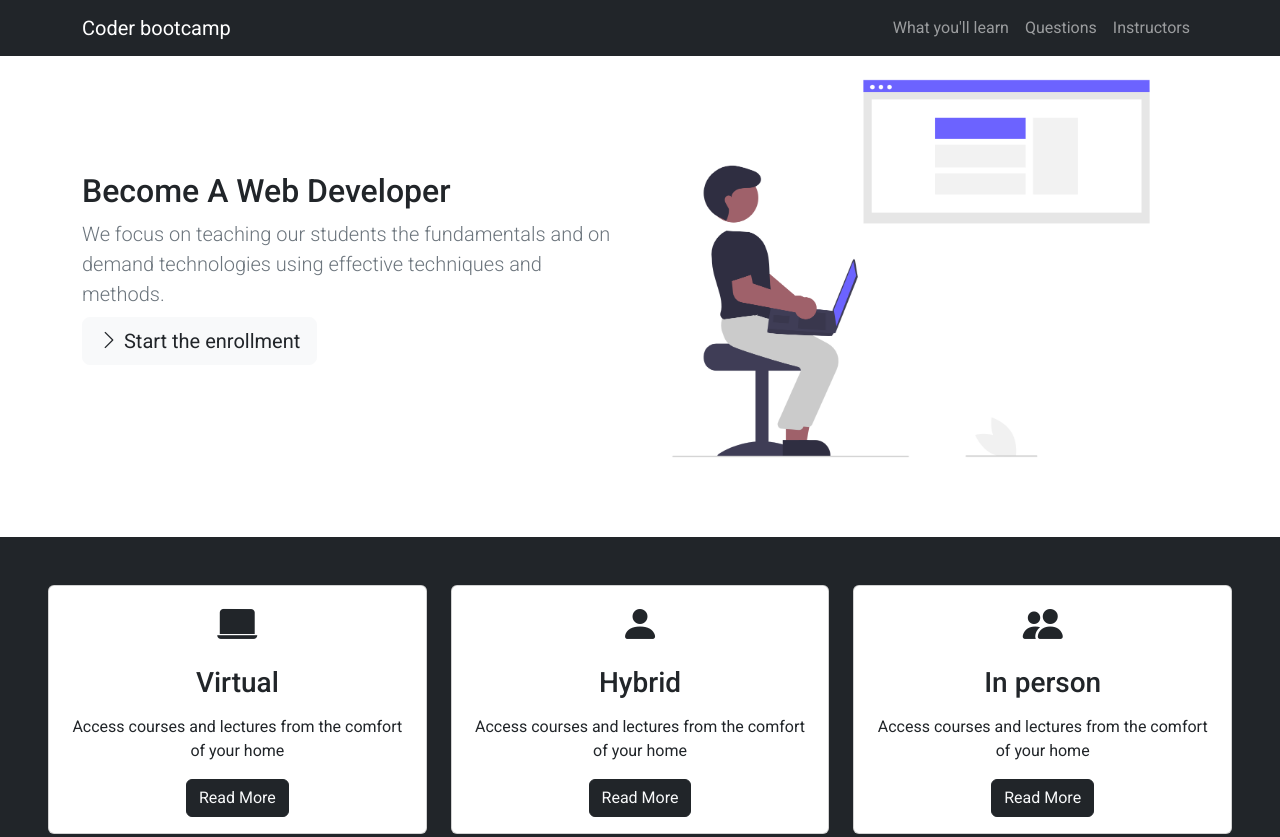
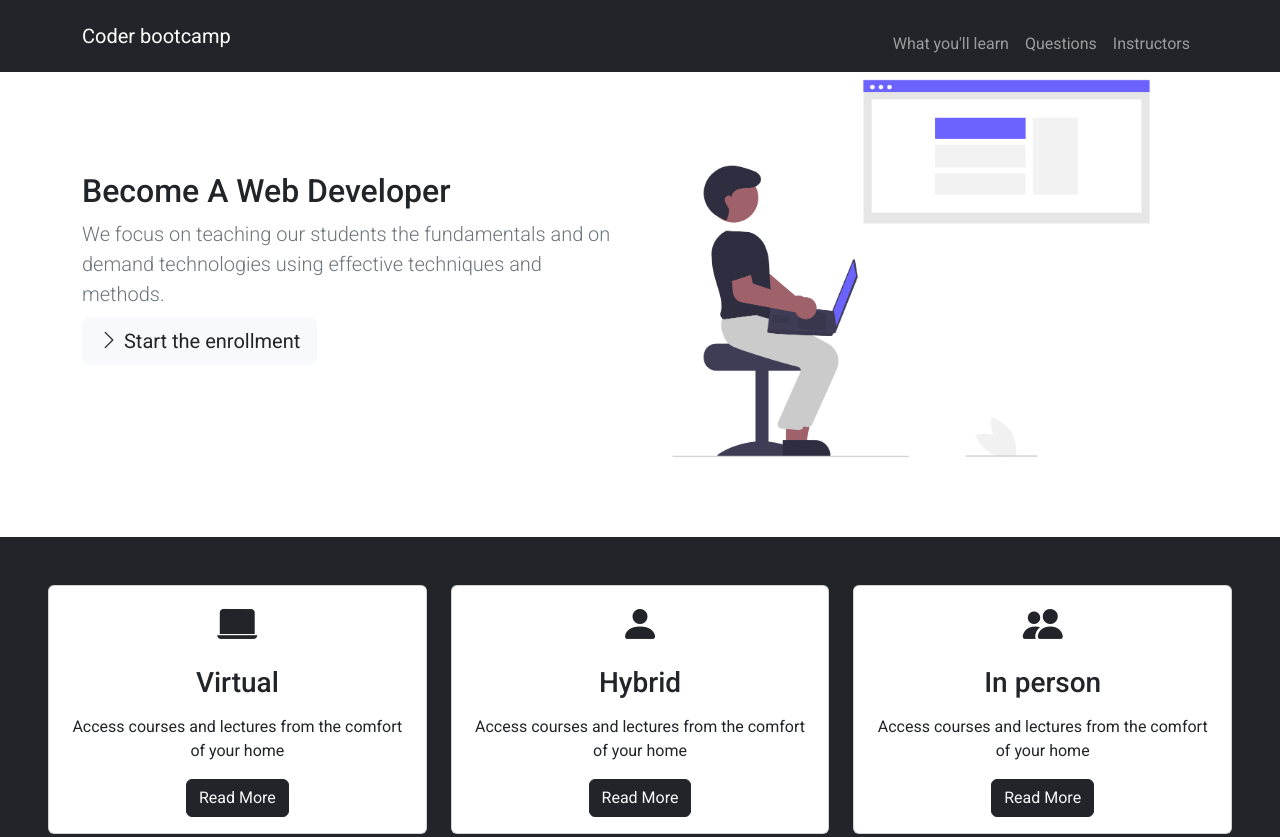
Before and after one commit to Madaki1234/Bootcamp-site, a plain HTML site: page index.html in a window 1280 px wide. Shown: the top 837 px of the page. Drawn offline with Linux system fonts and the light colour scheme.

Commit message:
updated html file

```diff
--- a/index.html
+++ b/index.html
@@ -20,7 +20,7 @@
             <button class="navbar-toggler" type="button" data-bs-toggle="collapse" data-bs-target="#nav-menu">
                 <span class="navbar-toggler-icon"></span>
             </button>
-            <div class="collapse navbar-collapse" id="nav-menu">
+            <div class="collapse navbar-collapse pt-3" id="nav-menu">
                 <ul class="navbar-nav  ms-auto">
                     <li class="nav-item">
                         <a href="#learn" class="nav-link">What you'll learn</a>
```
Also changed, not shown: 1 other file.
